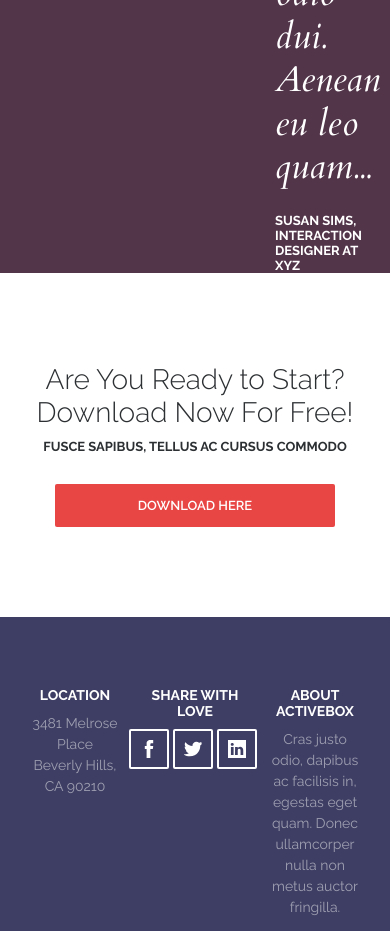
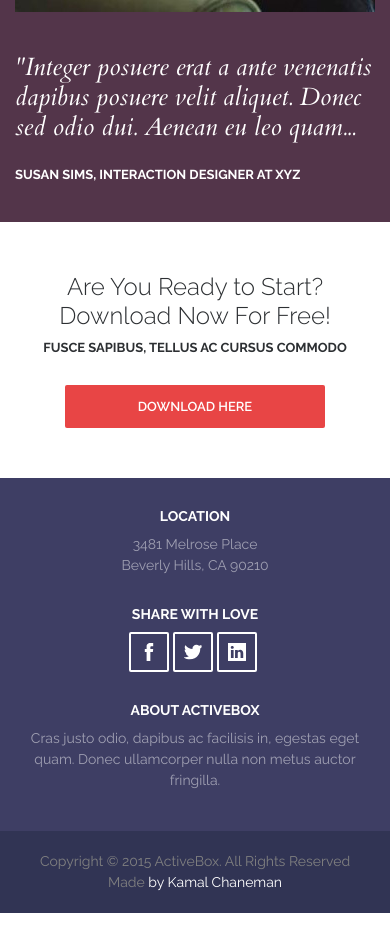
Before and after one commit to EugenPriymak/tng02, a plain HTML site: page index.html in a window 390 px wide. Shown: the part 7279-8210 px from the top of the page. Drawn offline with nearby package versions, Linux system fonts and the light colour scheme.

Commit message:
adopt 'reviews', 'download' and footer blocks. finish with a adoption

```diff
--- a/style.css
+++ b/style.css
@@ -495,6 +495,21 @@ margin-bottom: 60px;
     .social {
         justify-content: center;
     }
+    /* Reviews */
+    .reviews__photo {
+        margin: 15px 0 40px;
+        overflow: hidden;
+        width: 100%;
+    }
+    .reviews__content {
+        padding-left: 0;
+        padding-bottom: 40px;
+        width: 100%;
+    }
+    .reviews__img {
+        /* min-width: 991px;
+        right: -15px; */
+    }
 }
 
 
@@ -535,4 +550,41 @@ margin-bottom: 60px;
         .team__item {
             width: 100%;
         }
+        /* Reviews */
+        .reviews__text {
+            font-size: 25px;
+        }
+        /* Btn */
+        .btn--long {
+            min-width: 260px;
+
+        }
+
+        /* Download */
+        .download {
+            margin: 50px 0;
+        }
+        .download__title {
+            font-size: 24px;
+        }
+        /* Footer */
+        .footer__inner {
+            padding: 30px 0;
+        }
+        .footer__block {
+            width: 100%;
+            padding-left: 0;
+            padding-right: 0;
+            margin-bottom: 30px;
+        }
+        .footer__block:last-child {
+            margin-bottom: 0;
+        }
 }
+
+@media (max-width: 414px) {
+    /* Reviews */
+    .reviews__img {
+        right: -100px;
+    }
+}
```
